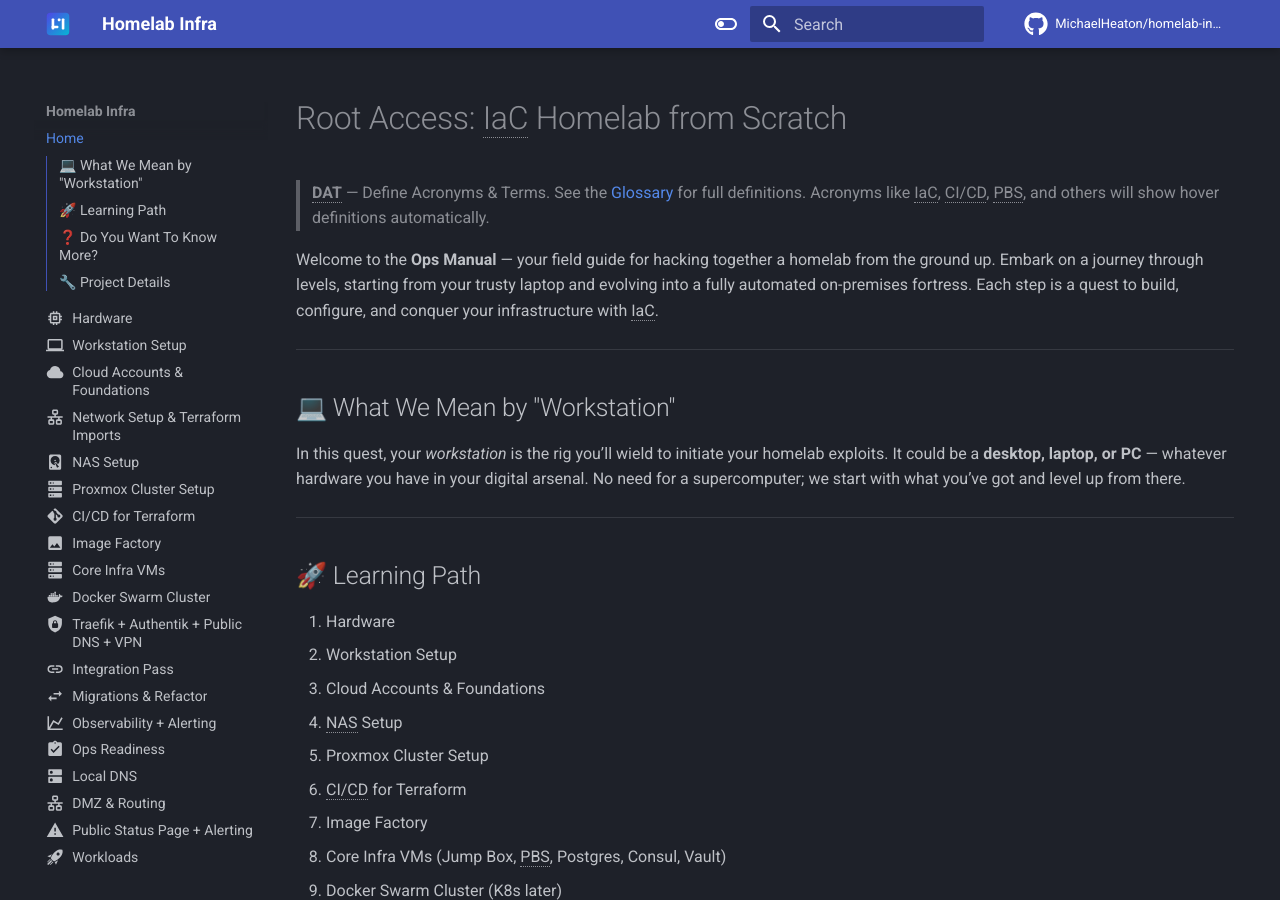
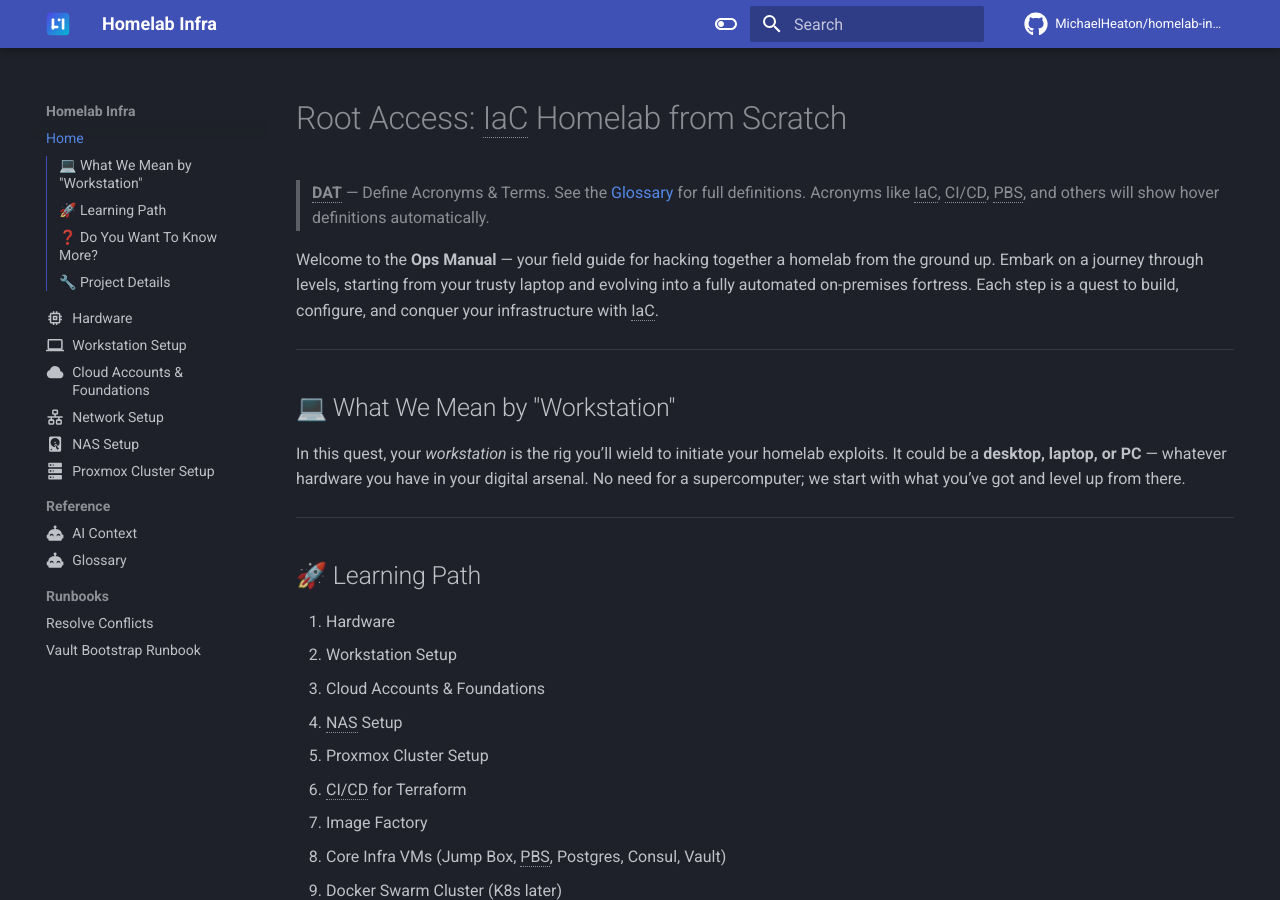
Before and after one commit to MichaelHeaton/homelab-infra, an MkDocs documentation site: the page built from docs/index.md, in a window 1280 px wide and 900 px high. Built offline with MkDocs 1.6.1 and Material for MkDocs 9.7.7, drawn with Linux system fonts in a browser that asks for light colours; comment, search, counter and statistics services are not loaded.

Commit message:
docs(nav): show only chapters 01–06; rename 04 to 'Network Setup' (#32)

```diff
--- a/mkdocs.yml
+++ b/mkdocs.yml
@@ -58,24 +58,9 @@ nav:
   - Hardware: 01-Hardware.md
   - Workstation Setup: 02-Workstation-Setup.md
   - Cloud Accounts & Foundations: 03-Cloud-Accounts-and-Foundations.md
-  - Network Setup & Terraform Imports: 04-Network-Setup.md
+  - Network Setup: 04-Network-Setup.md
   - NAS Setup: 05-NAS-Setup.md
   - Proxmox Cluster Setup: 06-Proxmox-Cluster-Setup.md
-  - CI/CD for Terraform: 07-CI-CD-for-Terraform.md
-  - Image Factory: 08-Image-Factory.md
-  - Core Infra VMs: 09-Core-Infra-VMs.md
-  - Docker Swarm Cluster: 10-Docker-Swarm-Cluster.md
-  - Traefik + Authentik + Public DNS + VPN: 11-Traefik-Authentik-Public-DNS-VPN.md
-  - Integration Pass: 12-Integration-Pass-1.md
-  - Migrations & Refactor: 13-Migrations-and-Refactor.md
-  - Observability + Alerting: 14-Observability-and-Alerting.md
-  - Ops Readiness: 15-Ops-Readiness.md
-  - Local DNS: 16-Local-DNS.md
-  - DMZ & Routing: 17-DMZ-and-Routing.md
-  - Public Status Page + Alerting: 18-Public-Status-Page-and-Alerting.md
-  - Workloads: 19-Workloads.md
-  - Graduation: 20-Graduation.md
-  - Lab & Service Ideas: 21-Lab-and-Service-Ideas.md
   - Reference:
     - AI Context: ai-context.md
     - Glossary: glossary.md
```
